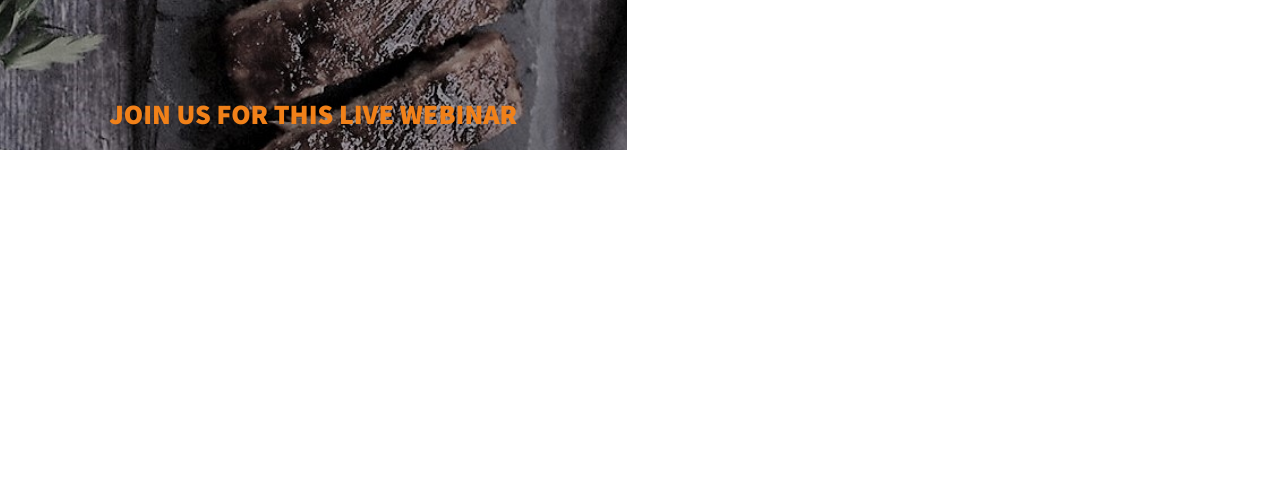
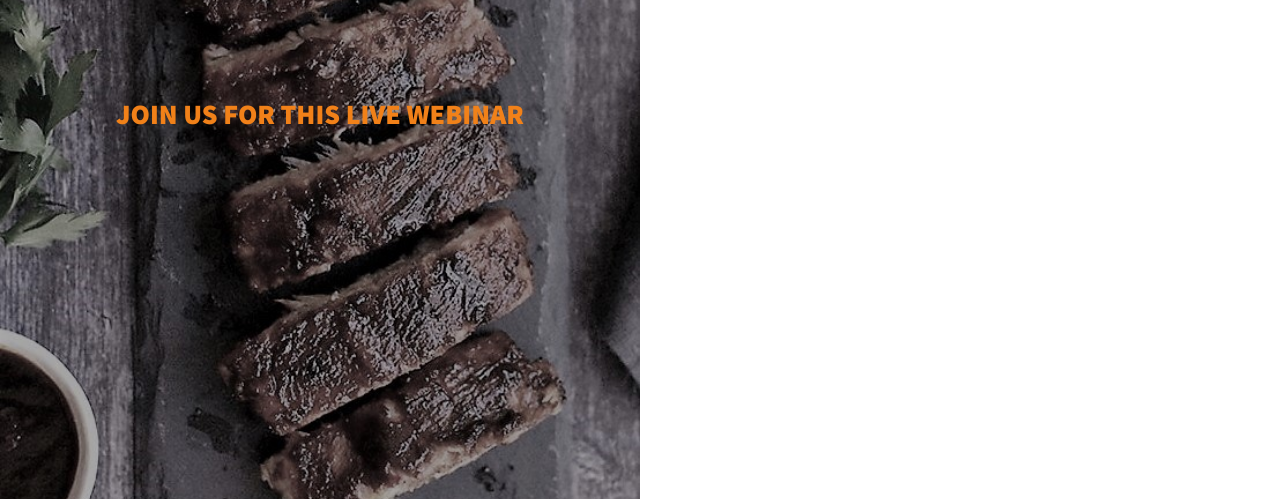
Before and after one commit to sachinm78/bbq-app, a plain HTML site: page index.html in a window 1280 px wide. Shown: the part 301-800 px from the top of the page. Drawn offline with Linux system fonts and the light colour scheme.

Commit message:
added min-height vh units and border-box sizing to improve styling

```diff
--- a/css/styles.css
+++ b/css/styles.css
@@ -1,4 +1,8 @@
 /*  font-family: 'Source Sans Pro', sans-serif;  */
+
+* {
+    box-sizing: border-box;
+}
 
 body {
     margin: 0;
@@ -102,5 +106,6 @@ strong { font-weight: 900; }
     .intro,
     .main-content {
         width: 50%;
+        min-height: 100vh;
     }
 }
```
